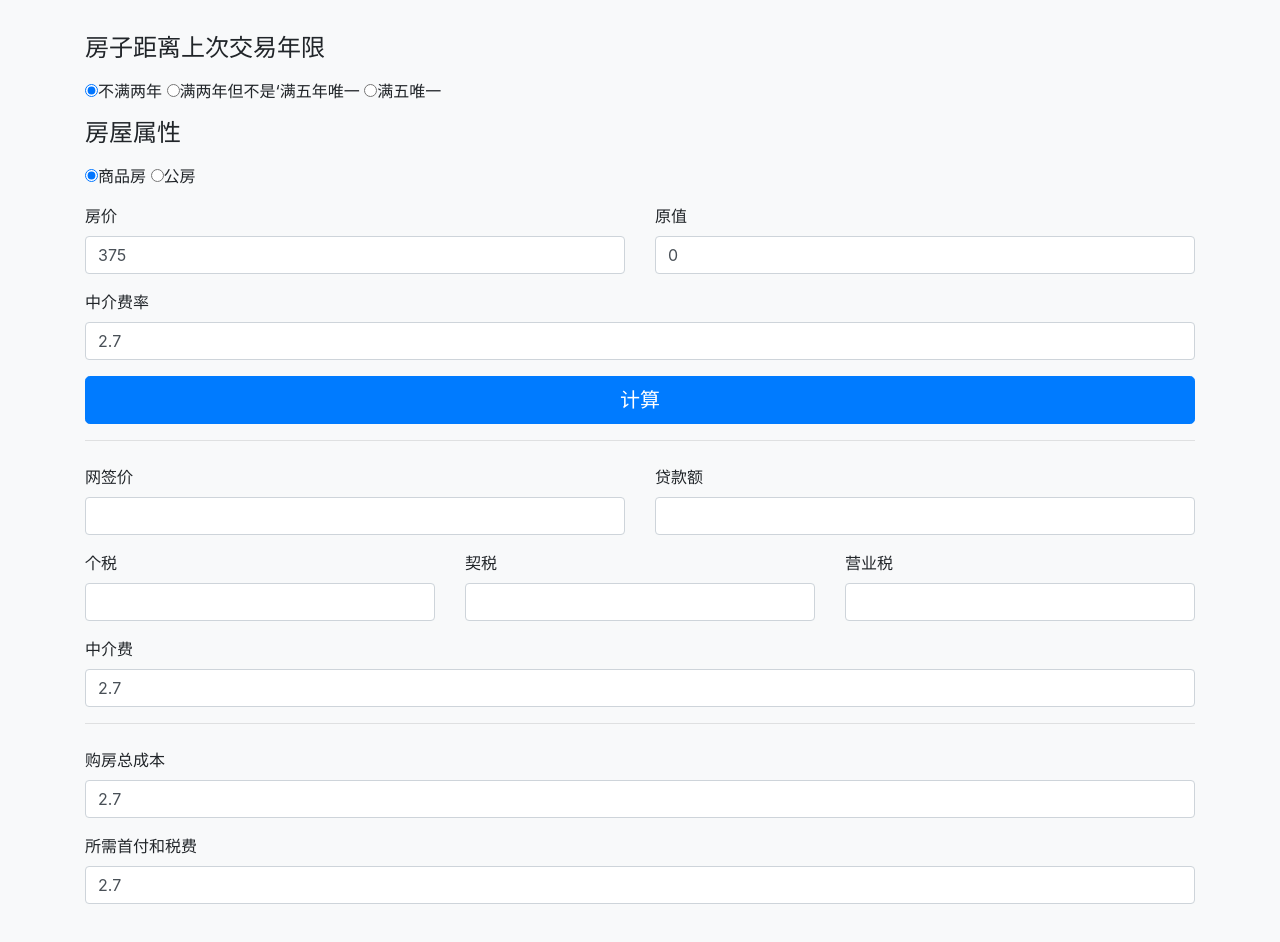
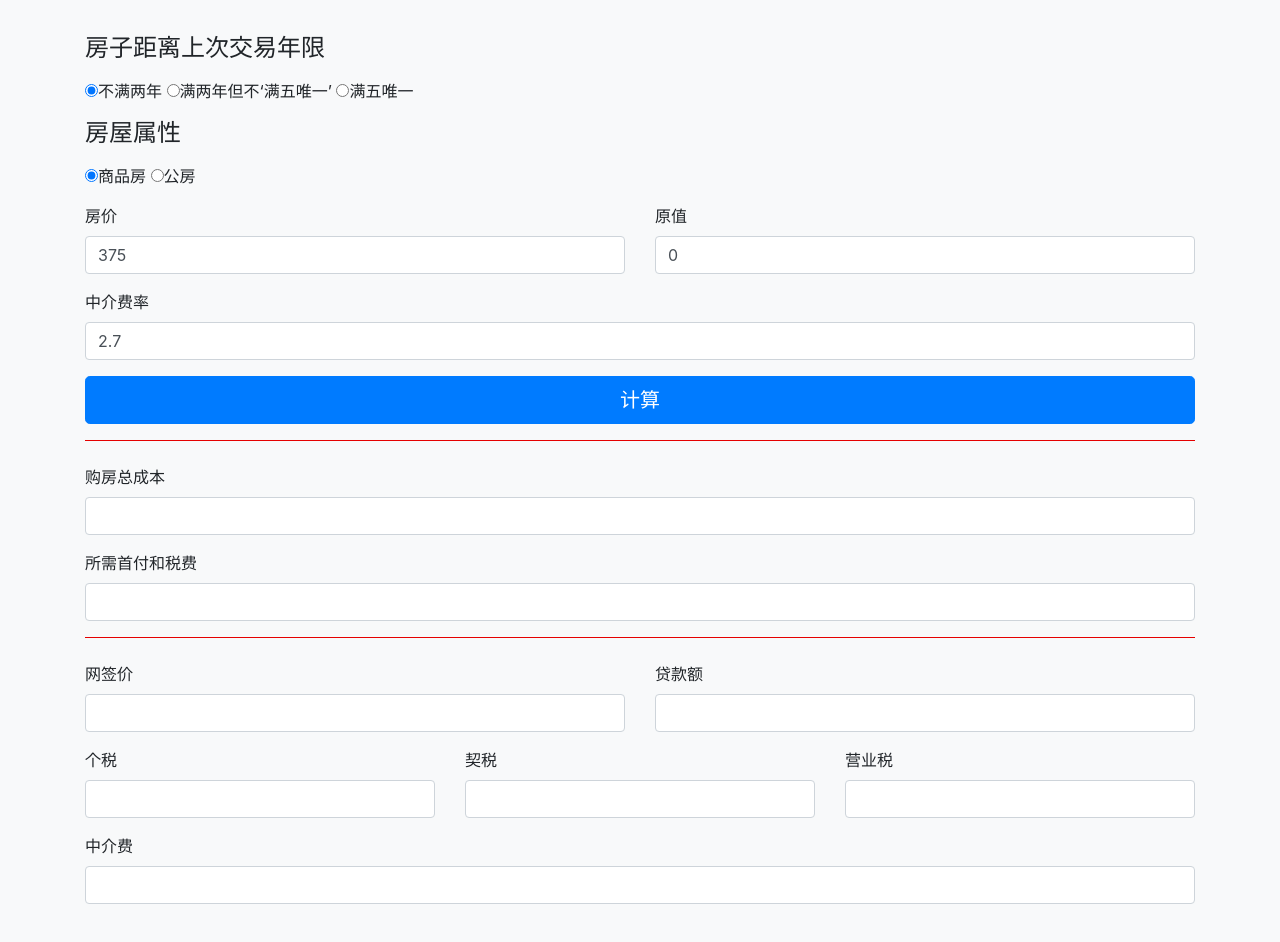
Before and after one commit to shijingjing1221/houseprice, a website: page index.html in a window 1280 px wide. Shown: the part 108-1050 px from the top of the page. Drawn offline with nearby package versions, Linux system fonts and the light colour scheme.

Commit message:
Update the UI

```diff
--- a/index.html
+++ b/index.html
@@ -5,6 +5,11 @@
     <meta name="viewport" content="width=device-width, initial-scale=1, shrink-to-fit=no">
     <meta name="description" content="">
     <meta name="author" content="">
+    <style>
+      .mb-4{
+        background-color: red;
+      }
+    </style>
 
     <title>北京房价首付款计算器(二套)</title>
 
@@ -25,7 +30,7 @@
             <h4 class="mb-3">房子距离上次交易年限</h4>
             <div class="d-block my-3">
               <input type="radio" name="year" value="1" checked>不满两年
-<input type="radio" name="year" value="2">满两年但不是‘满五年唯一
+<input type="radio" name="year" value="2">满两年但不‘满五唯一’
 <input type="radio" name="year" value="3">满五唯一
             </div>
           </form>
@@ -67,6 +72,21 @@
         </div>
       </div>
       <button id="calc" class="btn btn-primary btn-lg btn-block" type="submit">计算</button>
+      <hr class="mb-4">
+      <div class="mb-3">
+        <label for="email">购房总成本</label>
+        <input type="number" class="form-control" id="totalprice" placeholder="" value="">
+        <div class="invalid-feedback">
+          Please enter a valid email address for shipping updates.
+        </div>
+      </div>
+      <div class="mb-3">
+        <label for="email">所需首付和税费</label>
+        <input type="number" class="form-control" id="payprice" placeholder="" value="">
+        <div class="invalid-feedback">
+          Please enter a valid email address for shipping updates.
+        </div>
+      </div>
       <hr class="mb-4">
       <div class="row">
         <div class="col-md-6 mb-3">
@@ -110,26 +130,12 @@
       </div>
       <div class="mb-3">
         <label for="email">中介费</label>
-        <input type="number" class="form-control" id="fee" placeholder="2.7" value="2.7">
+        <input type="number" class="form-control" id="fee" placeholder="" value="">
         <div class="invalid-feedback">
           Please enter a valid email address for shipping updates.
         </div>
       </div>
-      <hr class="mb-4">
-      <div class="mb-3">
-        <label for="email">购房总成本</label>
-        <input type="number" class="form-control" id="totalprice" placeholder="2.7" value="2.7">
-        <div class="invalid-feedback">
-          Please enter a valid email address for shipping updates.
-        </div>
-      </div>
-      <div class="mb-3">
-        <label for="email">所需首付和税费</label>
-        <input type="number" class="form-control" id="payprice" placeholder="2.7" value="2.7">
-        <div class="invalid-feedback">
-          Please enter a valid email address for shipping updates.
-        </div>
-      </div>
+
       <footer class="my-5 pt-5 text-muted text-center text-small">
 
       </footer>
```
